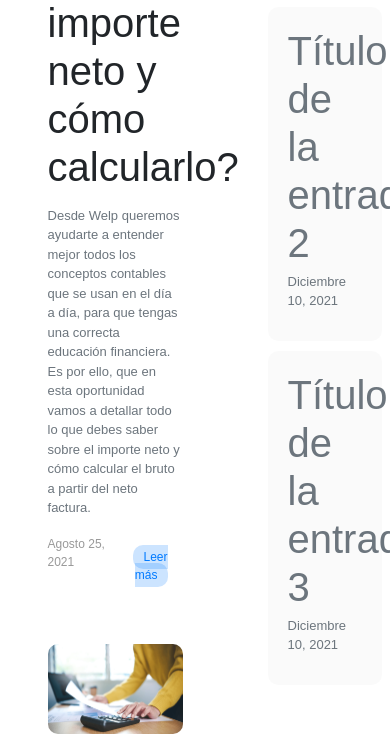
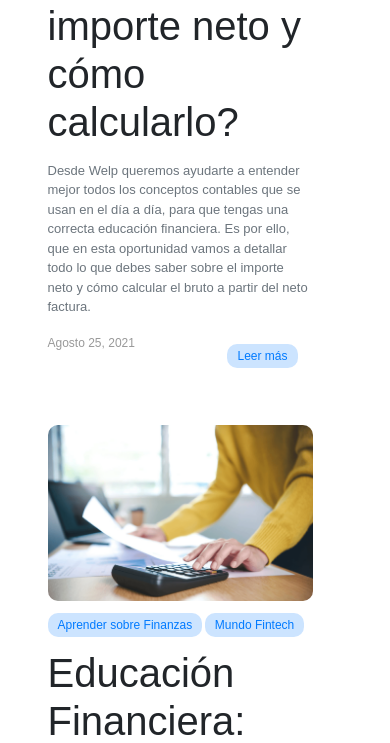
Before and after one commit to AlanHindle/desarrollo-web, a plain HTML site: page pages/blog.html in a window 390 px wide. Shown: the part 706-1449 px from the top of the page. Drawn offline with nearby package versions, Linux system fonts and the light colour scheme.

Commit message:
Actualización | Responsive

```diff
--- a/pages/blog.html
+++ b/pages/blog.html
@@ -68,7 +68,7 @@
         <section>
             <div class="container">
                 <div class="row justify-content-center mt-5">
-                    <div class="col-8">
+                    <div class="col-lg-8 col-md-12 col-sm-12">
                         <div class="contenido-blog-nota ">
                             <div class="blog-imagen ">
                                 <img src="../assets/img/png/blog/articulo/250825-educacion-financiera/250825-educacion-financiera-img.png" class="img-fluid" alt=" ">
@@ -167,7 +167,7 @@
                             </div>
                         </div>
                     </div>
-                    <div class="col-4">
+                    <div class="col-lg-4 col-md-12 col-sm-12">
                         <aside>
                             <h1>Entradas recientes</h1>
                             <a href=" " class="entradas-recientes ">
```
Also changed, not shown: pages/creditos.html (+5 -3 lines).
